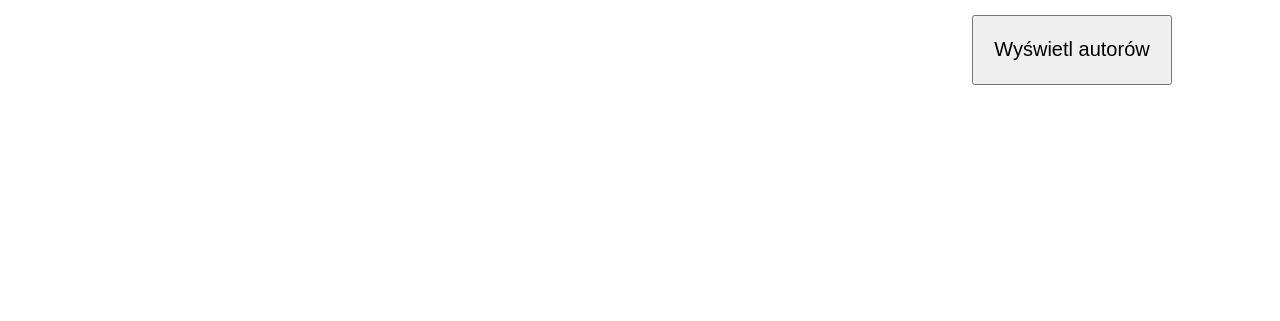
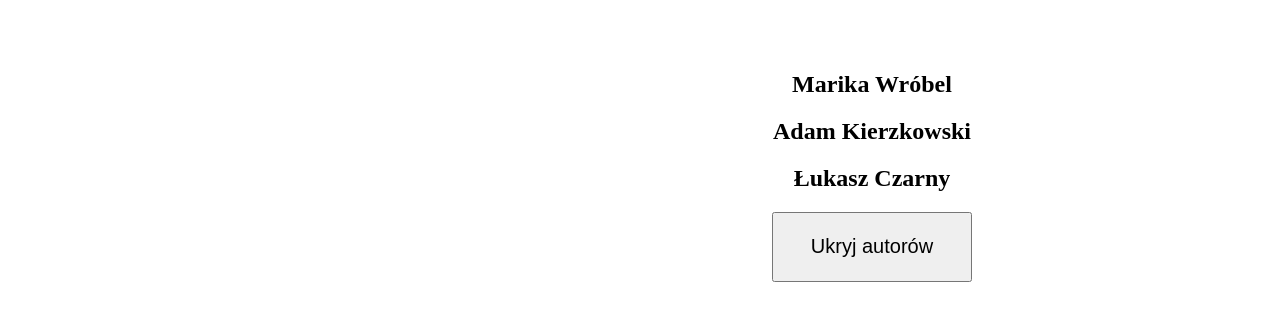
Before and after one commit to adam13049582/ORwKiG, a plain HTML site: page index.html in a window 1280 px wide. Both pictures are taken after a click on the button "Wyświetl autorów". Shown: the part 401-722 px from the top of the page. Drawn offline with Linux system fonts and the light colour scheme.

Commit message:
rozwój widoku

```diff
--- a/index.html
+++ b/index.html
@@ -6,5 +6,25 @@
 <center><img src="images/logoPW.jpg"</center>
 <br>
 <br>
-<button type="button" style="width:200px; height: 70px; font-size : 20px; float: right;margin-right: 100px;">Wyświetl autorów</button>
+<div>
+<button id="showAuthorsButton" type="button" onclick="showAuthors()" style="width:200px; height: 70px; font-size : 20px; float: right;margin-right: 100px;">Wyświetl autorów</button>
+<div>
+<br>
+<br>
+<div id="authors" style="visibility: hidden; float: right;">
+<h2>Marika Wróbel</h2>
+<h2>Adam Kierzkowski</h2>
+<h2>Łukasz Czarny</h2>
+<button id="hideAuthorsButton" type="button" onclick="hideAuthors()" style="width:200px; height: 70px; font-size : 20px; float: right;">Ukryj autorów</button>
+<div>
+<script>
+      function showAuthors() {
+		document.getElementById("authors").style.visibility = "visible";
+		document.getElementById("showAuthorsButton").style.visibility = "hidden";
+      };
+	   function hideAuthors() {
+		document.getElementById("authors").style.visibility = "hidden";
+		document.getElementById("showAuthorsButton").style.visibility = "visible";
+      }
+    </script>
 </html>
```
